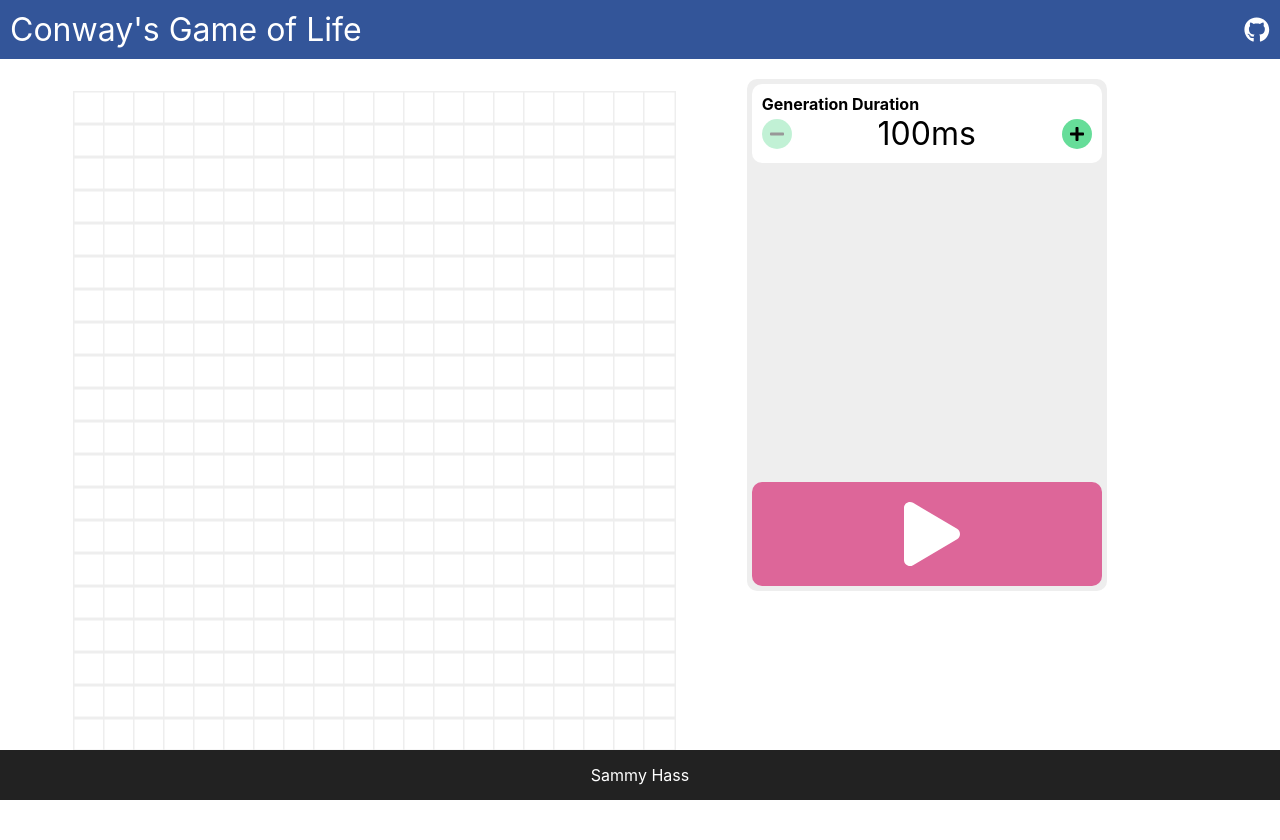
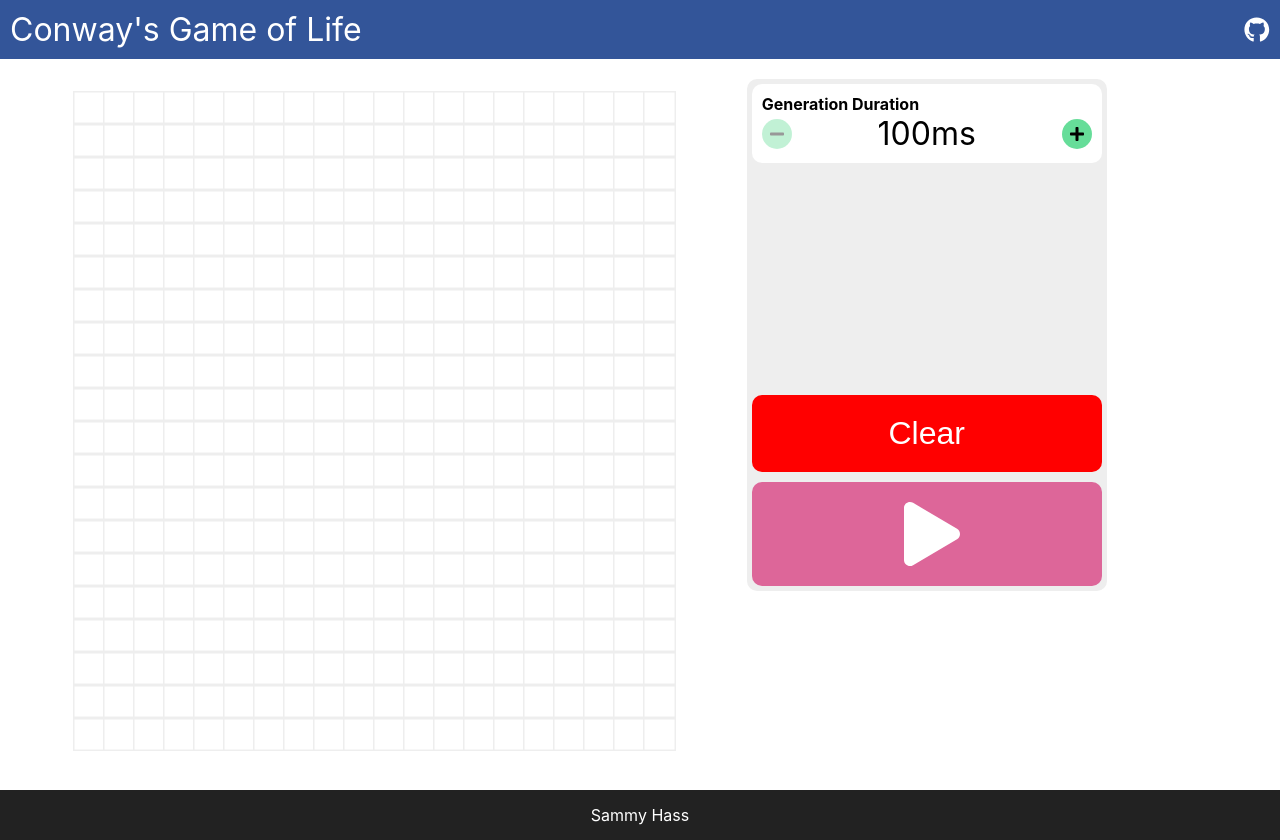
Before and after one commit to sammyhass/game-of-life, a React (Vite) app: page / in a window 1280 px wide. Before the commit the page ends 800 px from the top, so only its background shows below. Built offline with nearby package versions, Linux system fonts and the light colour scheme.

Commit message:
add clear button

```diff
--- a/src/CellGrid/index.tsx
+++ b/src/CellGrid/index.tsx
@@ -91,6 +91,13 @@
           />
         </div>
         <button
+          className={styles.btn}
+          style={{ background: '#f00', fontSize: '2em' }}
+          onClick={() => setLivingCells([])}
+        >
+          Clear
+        </button>
+        <button
           className={[styles.btn, styles.pausePlayBtn].join(' ')}
           onClick={() => setIsPlaying(!isPlaying)}
         >
--- a/src/components/Footer/Footer.module.css
+++ b/src/components/Footer/Footer.module.css
@@ -3,12 +3,11 @@
   height: 50px;
   background: #222;
   width: 100%;
-  overflow: hidden;
   color: white;
   text-align: center;
   display: flex;
   flex-direction: column;
   align-content: center;
   justify-content: center;
-  bottom: 0;
+  bottom: -40px;
 }
```
